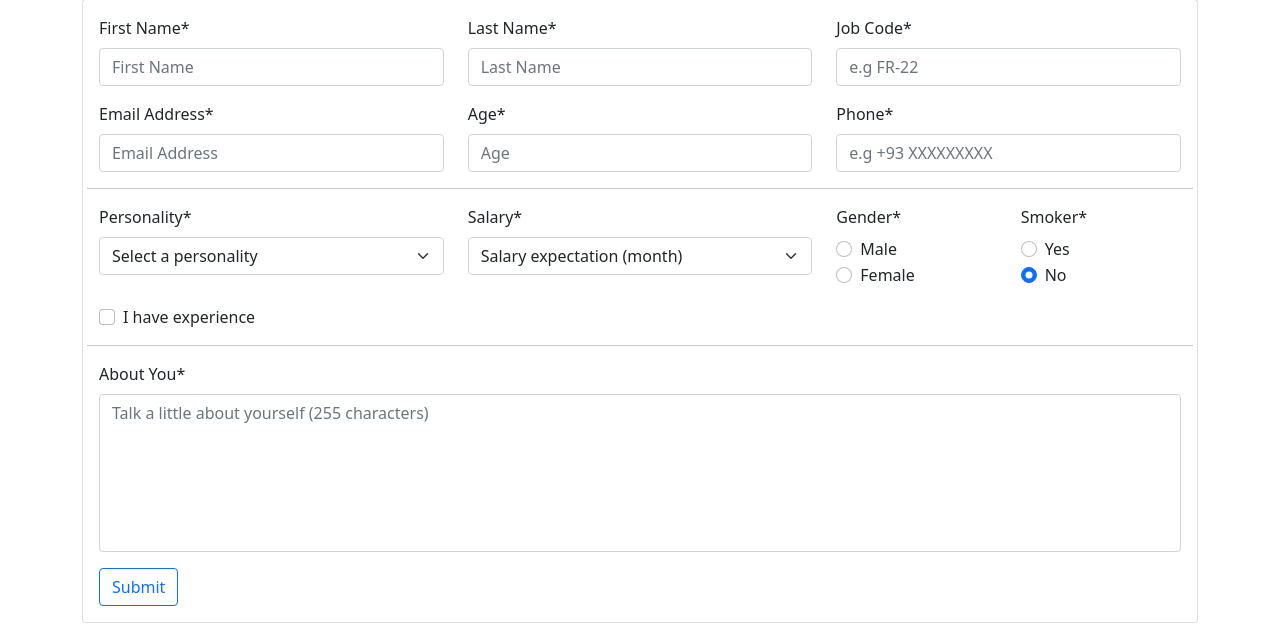
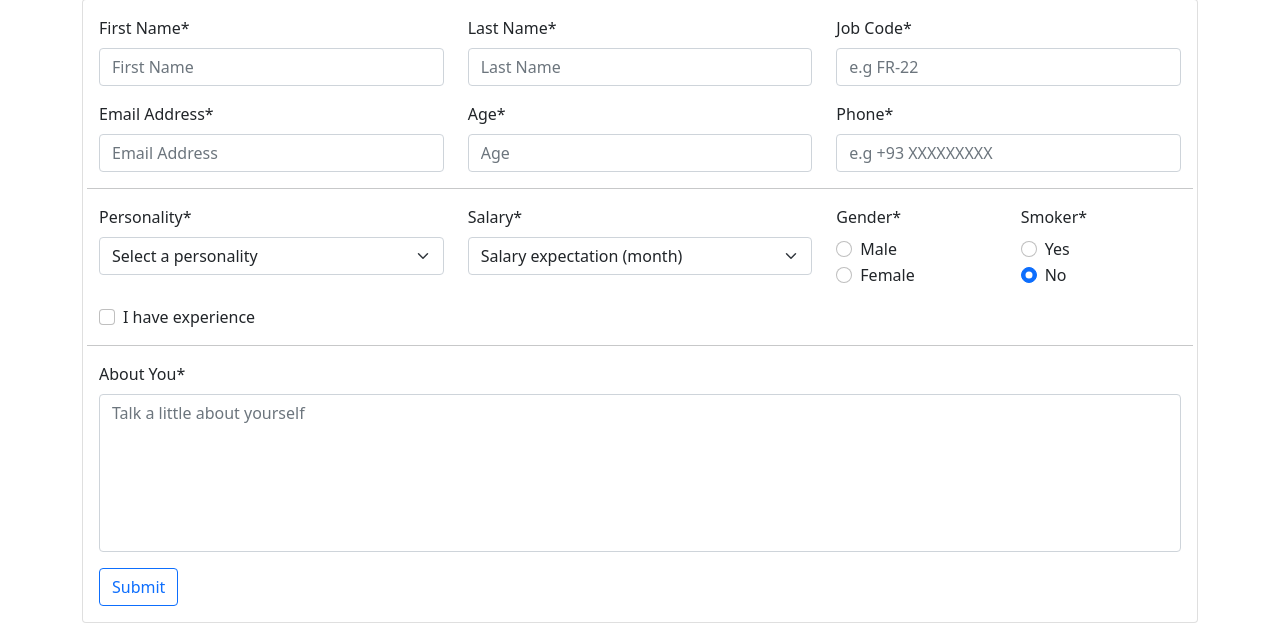
Before and after one commit to iamaliataie/django-human-resources, a Django app: page / in a window 1280 px wide. Shown: the part 105-732 px from the top of the page. Run offline with Django 4.2, Linux system fonts and the light colour scheme; some libraries are stand-ins or nearby versions.

Commit message:
update form fields, home and base templates

```diff
--- a/App/forms.py
+++ b/App/forms.py
@@ -57,8 +57,9 @@ class CandidateForm(forms.ModelForm):
 
     messages = forms.CharField(
         label="About You",
-        max_length=255,
-        widget=forms.Textarea(attrs={'placeholder': 'Talk a little about yourself (255 characters)', 'rows': 6, 'style': 'resize:none'})
+        min_length=50,
+        max_length=1000,
+        widget=forms.Textarea(attrs={'placeholder': 'Talk a little about yourself', 'rows': 6, 'style': 'resize:none'})
     )
     class Meta:
         model = Candidate
--- a/App/templates/base.html
+++ b/App/templates/base.html
@@ -27,7 +27,7 @@
           </a>
         </nav>
       </header>
-      <!-- ===== Block contente (ROOT) ===== -->
+      <!-- ===== Block content (ROOT) ===== -->
       {% block content %} {% endblock content %}
     </div>
 
@@ -42,8 +42,8 @@
     </footer>
 
     <!-- Bootstrap 5 JS -->
+    <script src="https://code.jquery.com/jquery-3.3.1.min.js"></script>
     <script src="https://cdn.jsdelivr.net/npm/bootstrap@5.0.2/dist/js/bootstrap.bundle.min.js" integrity="sha384-MrcW6ZMFYlzcLA8Nl+NtUVF0sA7MsXsP1UyJoMp4YLEuNSfAP+JcXn/tWtIaxVXM" crossorigin="anonymous"></script>
-    <script src="https://code.jquery.com/jquery-3.3.1.min.js"></script>
     <script src="https://cdnjs.cloudflare.com/ajax/libs/jquery.mask/1.14.10/jquery.mask.js"></script>
 </body>
 </html>
--- a/App/templates/home.html
+++ b/App/templates/home.html
@@ -50,7 +50,7 @@
     </form>
 
     {% if messages %}
-        <div class="mt-3">
+        <div class="my-3">
             {% for message in messages %}
 
                 {% if message.tags == 'success' %}
```
